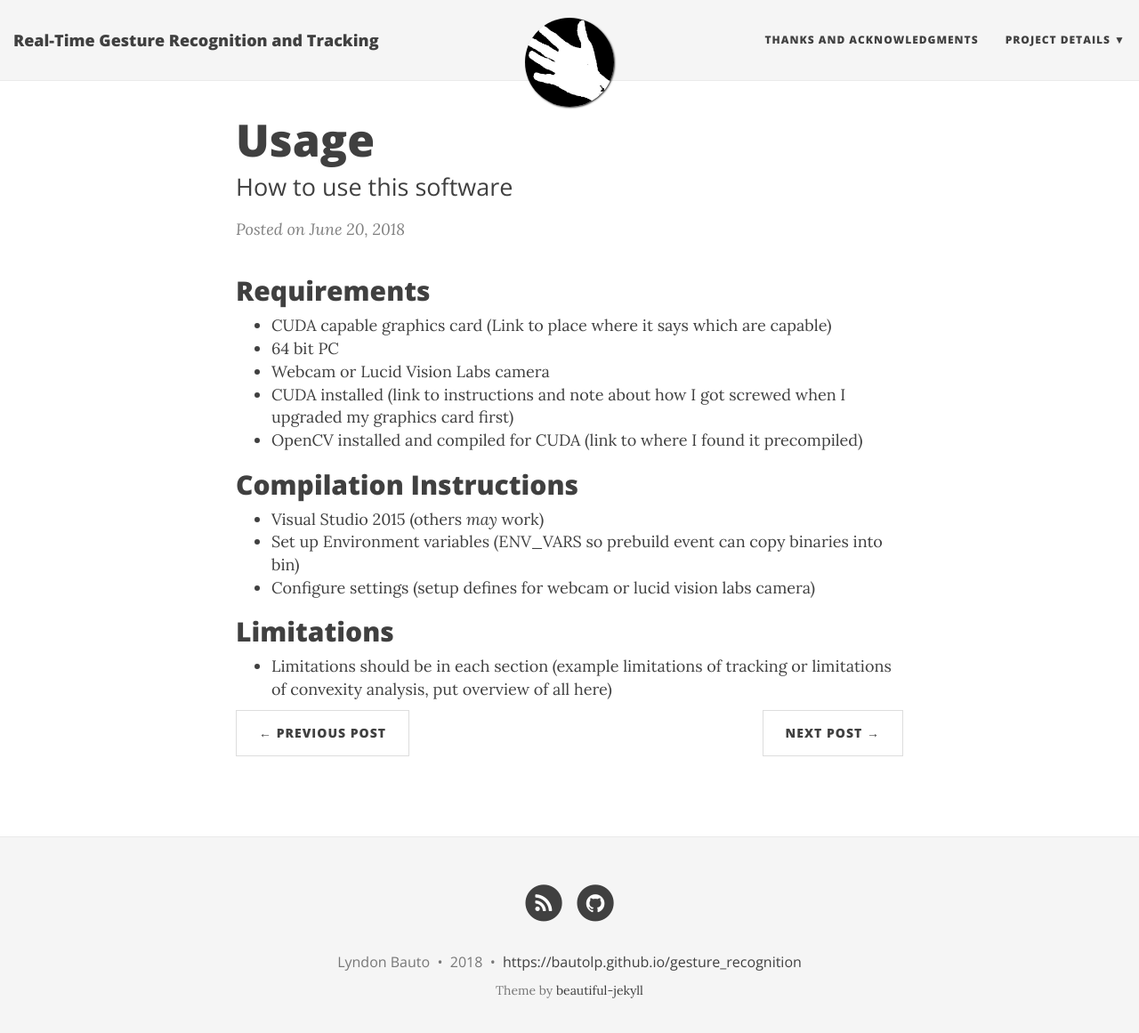
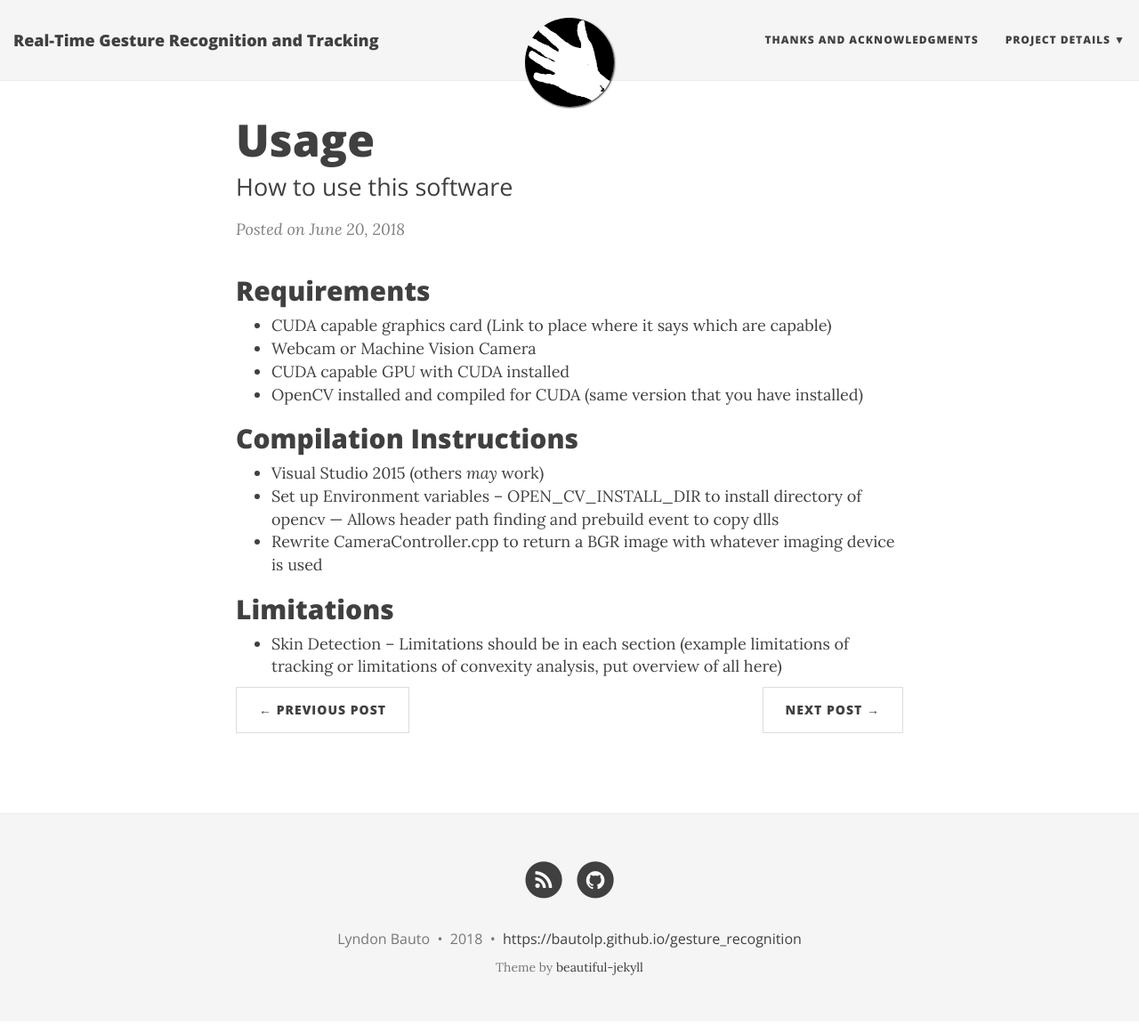
Before and after one commit to bautolp/gesture_recognition, a Jekyll site: the page built from _posts/2018-06-20-usage.md, in a window 1280 px wide and 1174 px high. Shown: the top 1161 px of the window at 89% size. Built offline with Jekyll 4.4.1, drawn with Linux system fonts in a browser that asks for light colours; nearby versions of some CDN libraries.

Commit message:
Update 2018-06-20-usage.md

```diff
--- a/_posts/2018-06-20-usage.md
+++ b/_posts/2018-06-20-usage.md
@@ -7,15 +7,17 @@ subtitle: How to use this software
 
 ## Requirements
 - CUDA capable graphics card (Link to place where it says which are capable)
-- 64 bit PC
-- Webcam or Lucid Vision Labs camera
-- CUDA installed (link to instructions and note about how I got screwed when I upgraded my graphics card first)
-- OpenCV installed and compiled for CUDA (link to where I found it precompiled)
+- Webcam or Machine Vision Camera
+- CUDA capable GPU with CUDA installed
+- OpenCV installed and compiled for CUDA (same version that you have installed)
 
 ## Compilation Instructions
 - Visual Studio 2015 (others *may* work)
-- Set up Environment variables (ENV_VARS so prebuild event can copy binaries into bin)
-- Configure settings (setup defines for webcam or lucid vision labs camera)
+- Set up Environment variables
+-- OPEN_CV_INSTALL_DIR to install directory of opencv
+--- Allows header path finding and prebuild event to copy dlls
+- Rewrite CameraController.cpp to return a BGR image with whatever imaging device is used
 
 ## Limitations
-- Limitations should be in each section (example limitations of tracking or limitations of convexity analysis, put overview of all here)
+- Skin Detection
+-- Limitations should be in each section (example limitations of tracking or limitations of convexity analysis, put overview of all here)
```
